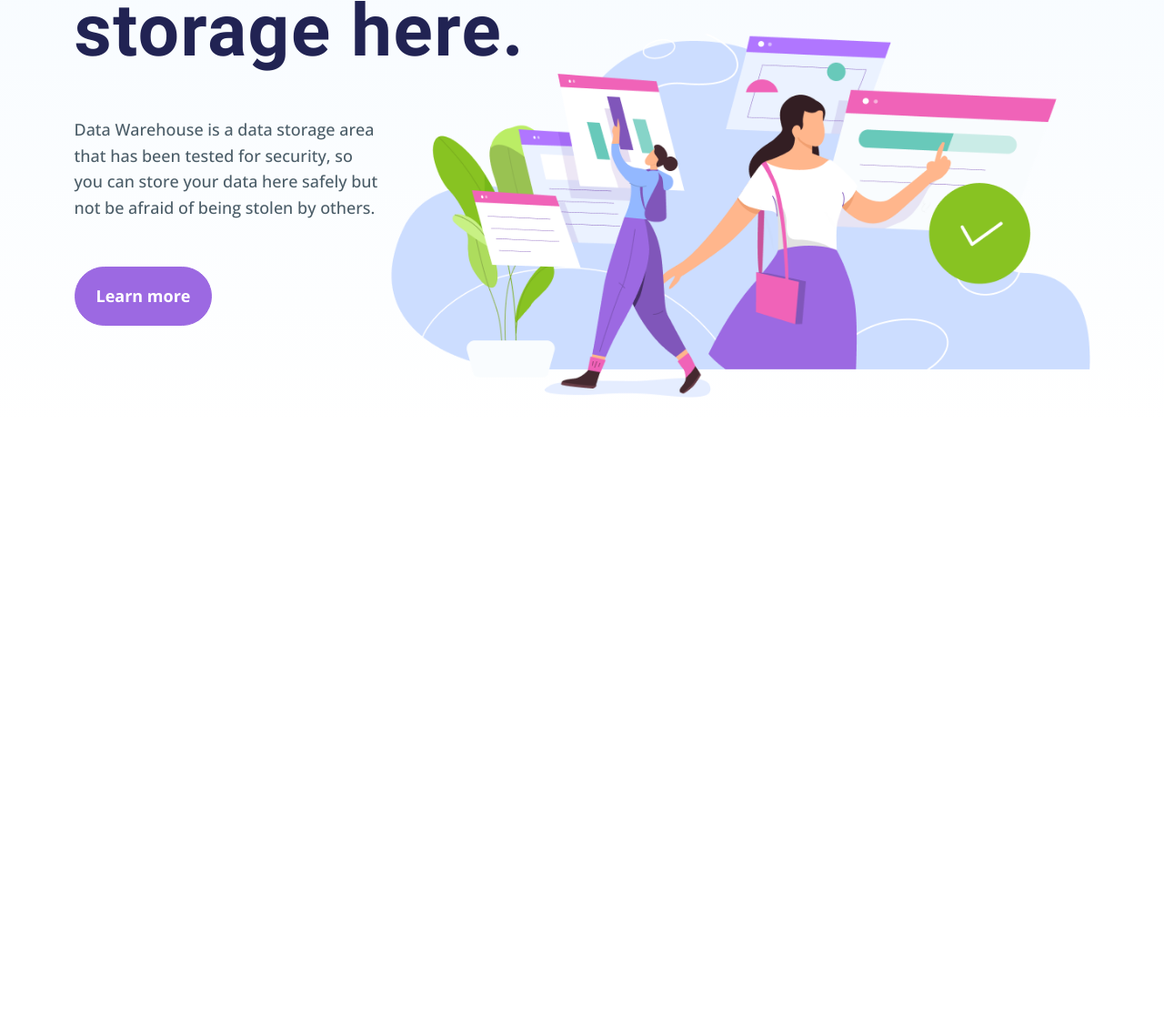
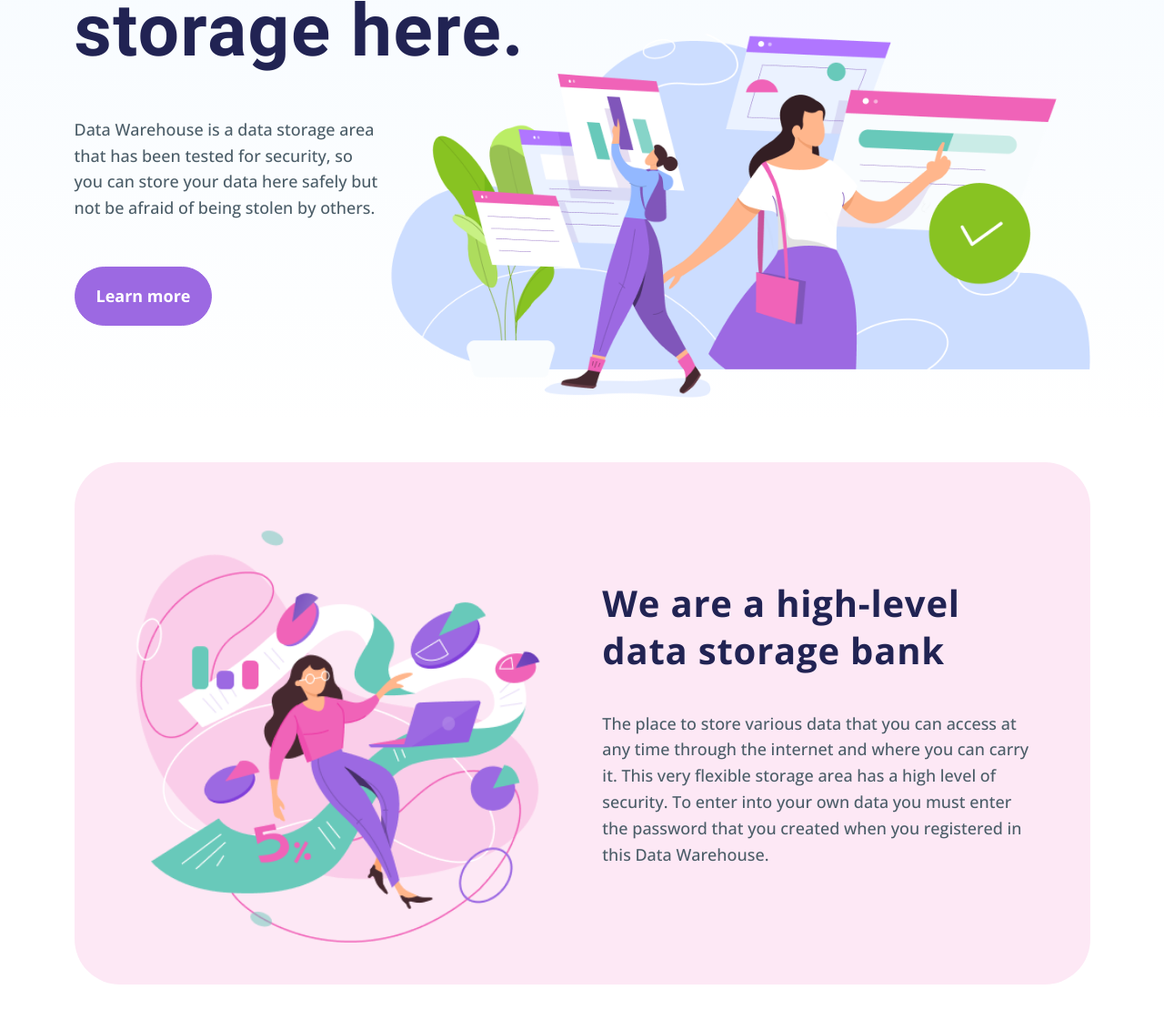
Before and after one commit to Nata-ta/slab, a plain HTML site: page index.html in a window 1280 px wide. Shown: the part 397-1529 px from the top of the page at 91% size. Before the commit the page ends 855 px from the top, so only its background shows below. Drawn offline with Linux system fonts and the light colour scheme.

Commit message:
added about section

```diff
--- a/index.html
+++ b/index.html
@@ -54,5 +54,22 @@
             </div>
         </div>
     </section>
+    <section class="about">
+        <div class="container">
+            <div class="about__wrap">
+                <div class="about__col">
+                    <div class="about__img-box">
+                        <img src="./images/about-img.png" alt="About" class="about__img">
+                    </div>
+                </div>
+                <div class="about__col">
+                    <div class="about__body">
+                        <h2 class="caption about__body-caption">We are a high-level data storage bank</h2>
+                        <p class="about__body-text">The place to store various data that you can access at any time through the internet  and where you can carry it. This very flexible storage area has a high level of security. To enter into your own data you must enter the password that you created when you registered in this Data Warehouse.</p>
+                    </div>
+                </div>
+            </div>
+        </div>
+    </section>
 </body>
 </html>
--- a/styles/common/_base.scss
+++ b/styles/common/_base.scss
@@ -83,6 +83,6 @@ a {
 
 .caption {
     font-size: 36px;
-    font-weight: 600;
+    font-weight: 700;
     letter-spacing: .02em;
 }
--- a/styles/common/_vars.scss
+++ b/styles/common/_vars.scss
@@ -8,6 +8,7 @@ $main-color: #4B5D68;
 $secondary-color: #212353;
 $white-color:#FFFFFF;
 $purple-color: #9C69E2;
+$pink-color: rgba(240, 99, 184, 0.15);
 
 $trs: all .3s;
 
--- /dev/null
+++ b/styles/components/_about.scss
@@ -0,0 +1,36 @@
+@import '../common/vars';
+
+.about {
+    padding: 50px 0;
+
+    &__wrap {
+        display: flex;
+        justify-content: space-between;
+        align-items: center;
+        background-color: $pink-color;
+        border-radius: 50px;
+    }
+
+    &__col {
+        width: 48%;
+    }
+
+    &__img {
+        width: 100%;
+    }
+
+    &__body {
+
+        &-caption {
+            max-width: 475px;
+            margin-bottom: 40px;
+            font-size: 40px;
+            line-height: 1.3;
+            color: $secondary-color;
+        }
+
+        &-text {
+            max-width: 475px;
+        }
+    }
+}
--- a/styles/style.scss
+++ b/styles/style.scss
@@ -2,3 +2,4 @@
 @import './common/btns';
 
 @import './components/hero';
+@import './components/about';
```
Also changed, not shown: images/about-img.png (added), styles/style.css, 1 other file.
